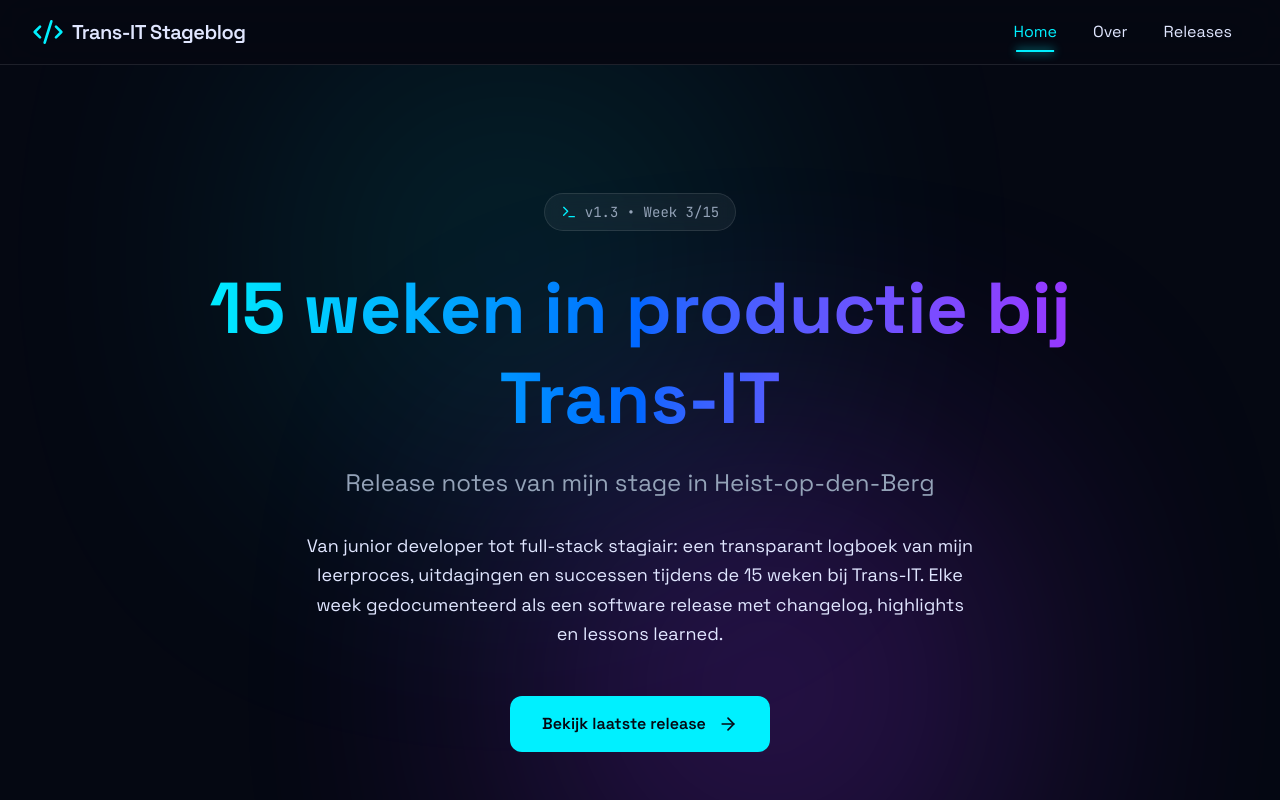
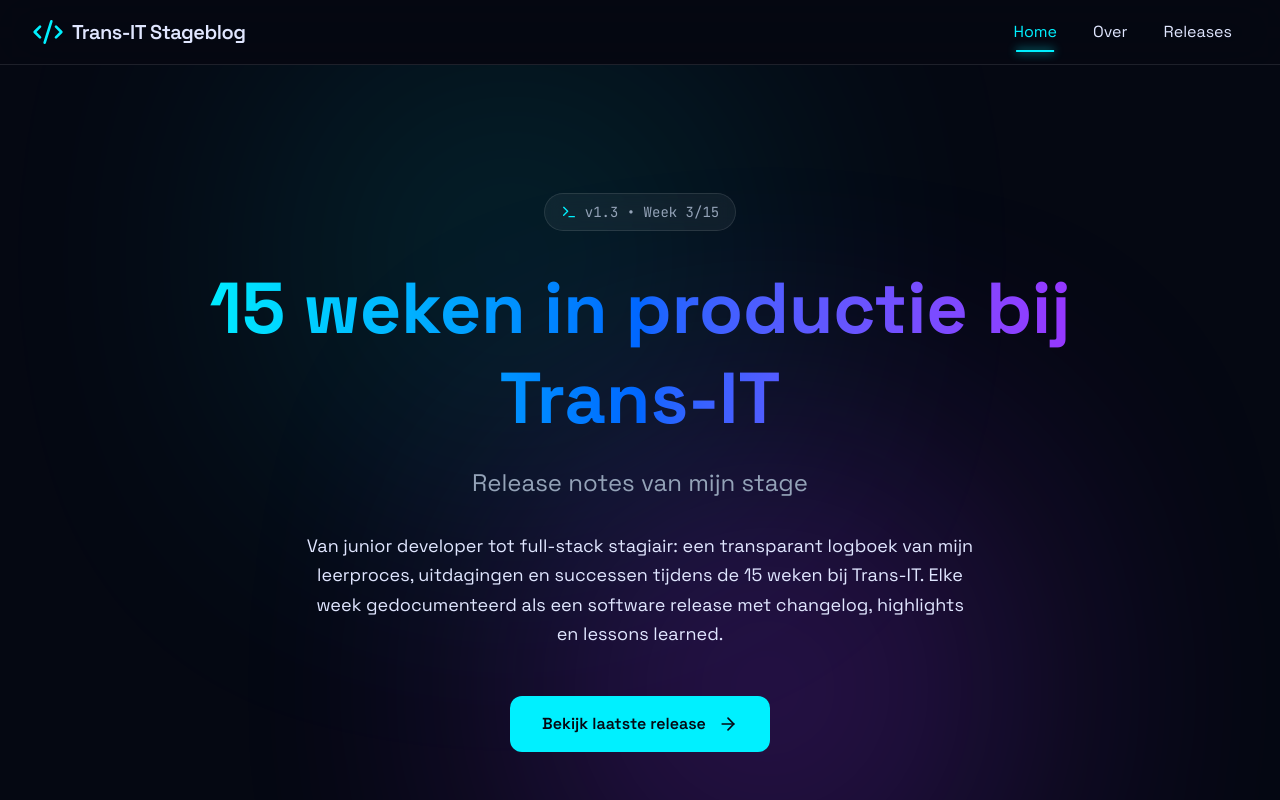
Before and after one commit to LarsVerheyden/stageblog-v2, a React (Vite) app: page / in a window 1280 px wide. Shown: the top 800 px of the page. Built offline with nearby package versions, Linux system fonts and the light colour scheme.

Commit message:
Update subtitle text in Home component

```diff
--- a/src/app/pages/Home.tsx
+++ b/src/app/pages/Home.tsx
@@ -31,7 +31,7 @@
 
             {/* Subtitle */}
             <p className="text-xl sm:text-2xl text-[var(--muted-foreground)] mb-8">
-              Release notes van mijn stage in Heist-op-den-Berg
+              Release notes van mijn stage
             </p>
 
             {/* Intro Text */}
```
